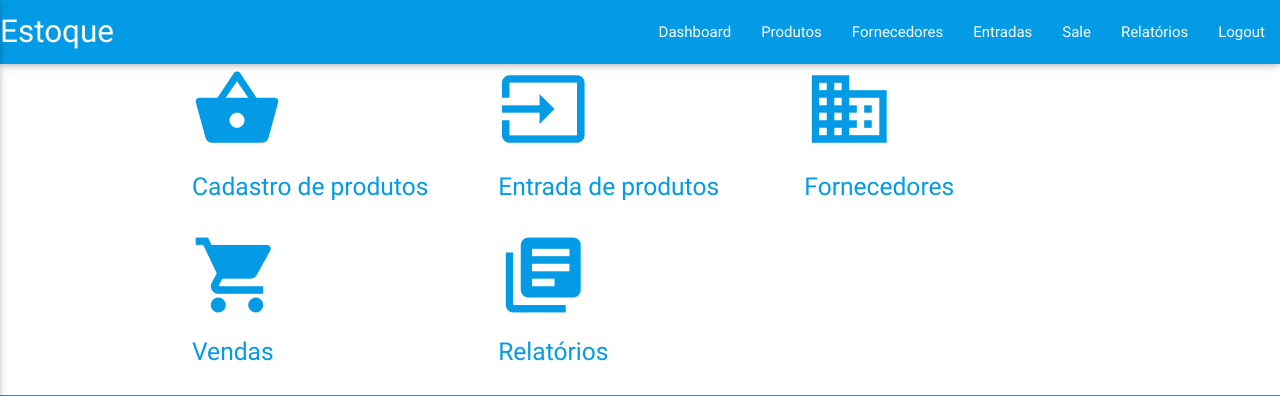
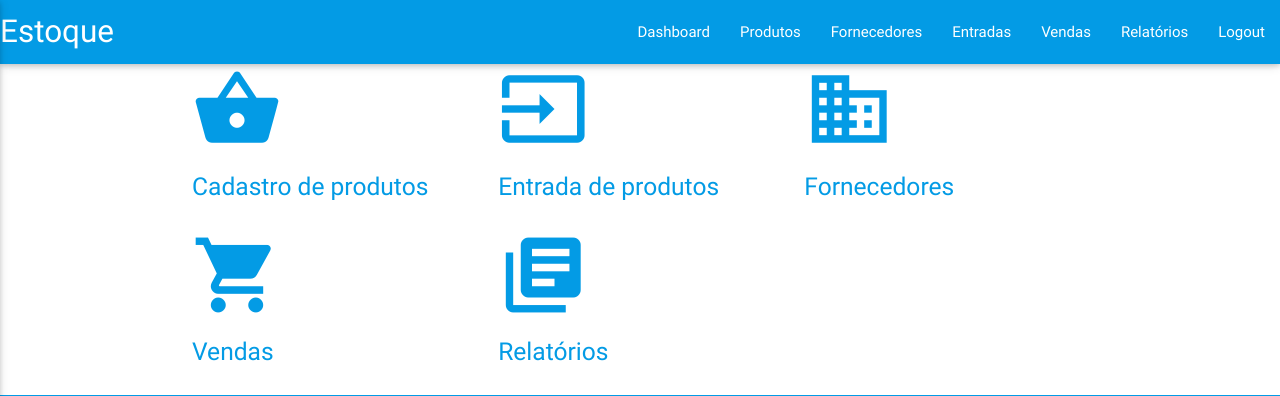
Before and after one commit to pcego/projeto_final, a Django app: page /board/ in a window 1280 px wide. Shown: the top 396 px of the page. Run offline with Django 3.2, Linux system fonts and the light colour scheme; the visitor is signed in with stand-in values (Sample User, id 1); some libraries are stand-ins or nearby versions.

Commit message:
Creating templates for 404 e 500 HTTP status

```diff
--- a/core/templates/core/base.html
+++ b/core/templates/core/base.html
@@ -30,7 +30,7 @@
                     <li><a href="{% url 'url_core_products' %}">Produtos</a></li>
                     <li><a href="{% url 'url_core_supplier' %}">Fornecedores</a></li>
                     <li><a href="{% url 'url_core_entrance' %}">Entradas</a></li>
-                    <li><a href="{% url 'url_core_sales' %}">Sale</a></li>
+                    <li><a href="{% url 'url_core_sales' %}">Vendas</a></li>
                     <li><a href="{% url 'url_core_reports' %}">Relatórios</a></li>
                     <li><a href="{% url 'logout' %}">Logout</a></li>
                 {% else %}
@@ -46,7 +46,7 @@
                     <li><a href="{% url 'url_core_products' %}">Produtos</a></li>
                     <li><a href="{% url 'url_core_supplier' %}">Fornecedores</a></li>
                     <li><a href="{% url 'url_core_entrance' %}">Entradas</a></li>
-                    <li><a href="{% url 'url_core_sales' %}">Sale</a></li>
+                    <li><a href="{% url 'url_core_sales' %}">Vendas</a></li>
                     <li><a href="{% url 'url_core_reports' %}">Relatórios</a></li>
                     <li><a href="{% url 'logout' %}">Logout</a></li>
                 {% else %}
--- a/django_project/settings.py
+++ b/django_project/settings.py
@@ -25,7 +25,7 @@ SECRET_KEY = 'b6!g6t^1+*dr4)b#tb3u8w=s==+kf_wjnk*!z49ps=o$v$q0g5'
 # SECURITY WARNING: don't run with debug turned on in production!
 DEBUG = True
 
-ALLOWED_HOSTS = []
+ALLOWED_HOSTS = ['localhost', ]
 
 
 # Application definition
@@ -55,7 +55,7 @@ ROOT_URLCONF = 'django_project.urls'
 TEMPLATES = [
     {
         'BACKEND': 'django.template.backends.django.DjangoTemplates',
-        'DIRS': [],
+        'DIRS': ['templates', ],
         'APP_DIRS': True,
         'OPTIONS': {
             'context_processors': [
--- /dev/null
+++ b/templates/404.html
@@ -0,0 +1,6 @@
+{% extends 'core/base.html' %}
+{% load static %}
+
+{% block main %}
+    <h1>404 - O recurso que você esta buscando não foi encontrado!</h1>
+{% endblock %}
--- /dev/null
+++ b/templates/500.html
@@ -0,0 +1,6 @@
+{% extends 'core/base.html' %}
+{% load static %}
+
+{% block main %}
+    <h1>500 - Um erro interno aconteceu no servidor. </h1>
+{% endblock %}
```
